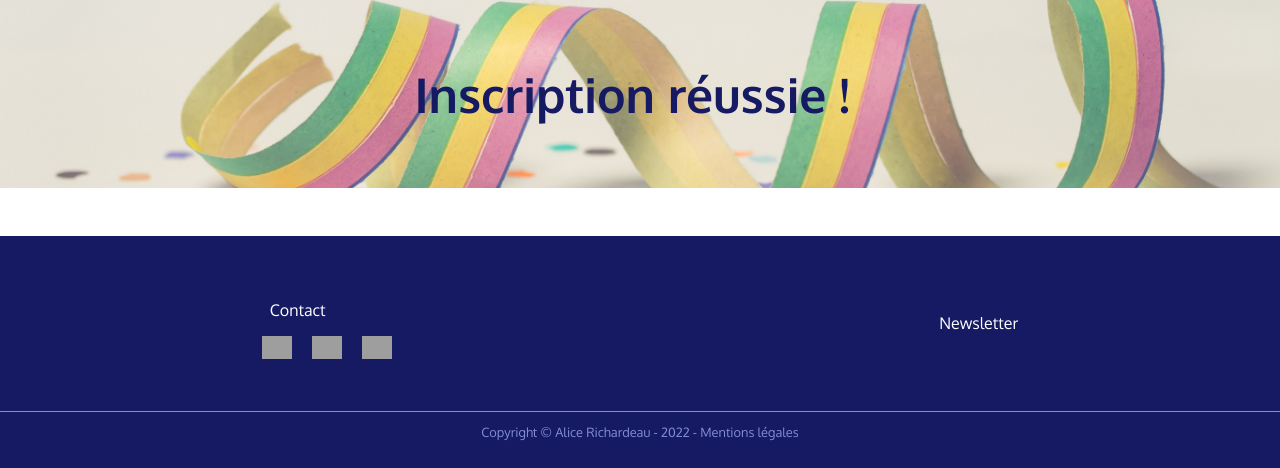
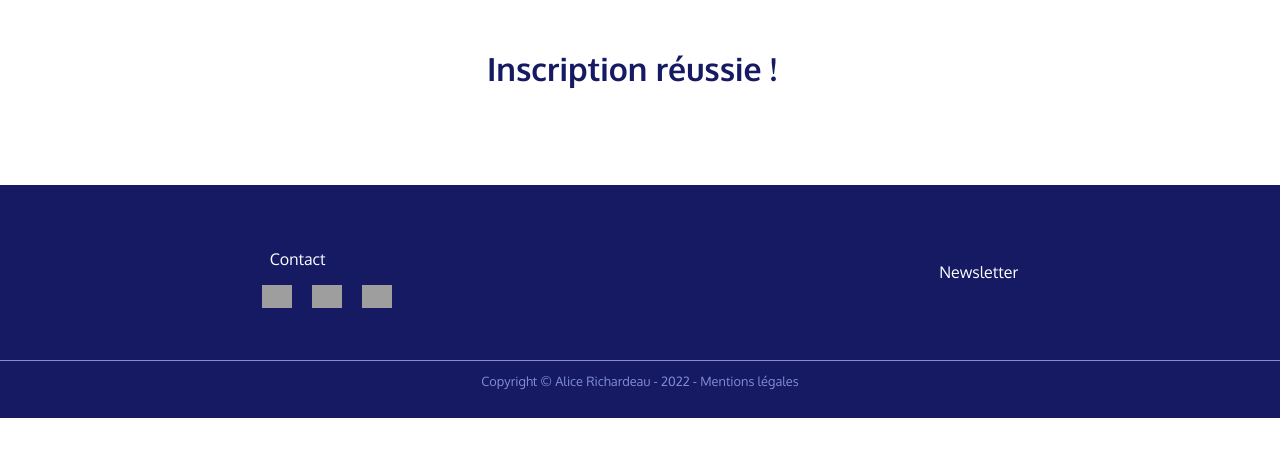
Before and after one commit to alicemimouni/dashboard-symfony-easyadmin-blog, a Symfony app: template templates/newsletter/confirm.html.twig in a window 1280 px wide. Shown: the top 468 px of the page. Run offline with Twig, Linux system fonts and the light colour scheme; the template is opened without the code that fills it, so the values that code supplies are empty; some libraries are stand-ins or nearby versions; some web fonts are replaced; grey boxes are pictures that could not be loaded.

Commit message:
searchform todo newsletter ok

```diff
--- a/public/js/global-scripts.js
+++ b/public/js/global-scripts.js
@@ -10,6 +10,7 @@ let nav = document.querySelector('.navbar');
 let title = document.querySelector('body .nav-top .header p');
 let search  = document.querySelector('body .search');
 let searchForm = document.querySelector('.search-div');
+let newsletterValidator = document.querySelector('.section-congratulation');
 
 
 window.onscroll = function() {
@@ -21,6 +22,7 @@ window.onscroll = function() {
     burger.classList.remove("open");
     title.style.margin = "0";
     searchForm.style.display = "none";
+    newsletterValidator.style.display = "none";
 
   }
 
--- a/public/sass/parts/congratulation.scss
+++ b/public/sass/parts/congratulation.scss
@@ -1,27 +1,9 @@
 .section-congratulation {
-
-    background-image: url('img/congratulations-newsletter.jpg');
-    background-position: center;
-    background-size: cover;
-    background-repeat: no-repeat;
-    width: 100%;
-    height: 100%;
-    display: flex;
-    flex-direction: column;
-    align-items: center;
-    justify-content: center;
-    padding: 1rem 0;
 
     .empty {
 
-        font-size: 3rem;
+        font-size: 2rem;
         text-align: center;
         color: $color-primary;
     }
-    a {
-
-        font-size: 1.5rem;
-        margin-bottom: 2rem;
-        padding: 1rem 2rem;
-    }
 }
--- a/src/Controller/DefaultController.php
+++ b/src/Controller/DefaultController.php
@@ -32,7 +32,7 @@ class DefaultController extends AbstractController
             $entityManager->persist($newsletter);
             $entityManager->flush();
 
-            // return $this->redirectToRoute('default', [], Response::HTTP_SEE_OTHER);
+            return $this->redirectToRoute('app_confirm', [], Response::HTTP_SEE_OTHER);
         }
 
         return $this->render('default/index.html.twig', [
@@ -73,7 +73,7 @@ class DefaultController extends AbstractController
             $entityManager->persist($newsletter);
             $entityManager->flush();
 
-            // return $this->redirectToRoute('default', [], Response::HTTP_SEE_OTHER);
+            return $this->redirectToRoute('app_confirm', [], Response::HTTP_SEE_OTHER);
         }
 
         return $this->render('article/detail_article.html.twig', [
--- a/templates/newsletter/confirm.html.twig
+++ b/templates/newsletter/confirm.html.twig
@@ -3,7 +3,6 @@
 {% block body %}
 <section class="section-congratulation">
 <p class="empty">Inscription réussie&nbsp;!</p>
-{# <a class="button" href=" {{ path('default') }} ">Retour au blog</a> #}
 </section>
 
 {% block all_articles %}
```
Also changed, not shown: src/Services/NewsletterService.php (added, +28 -0 lines), public/style.css, 1 other file.
